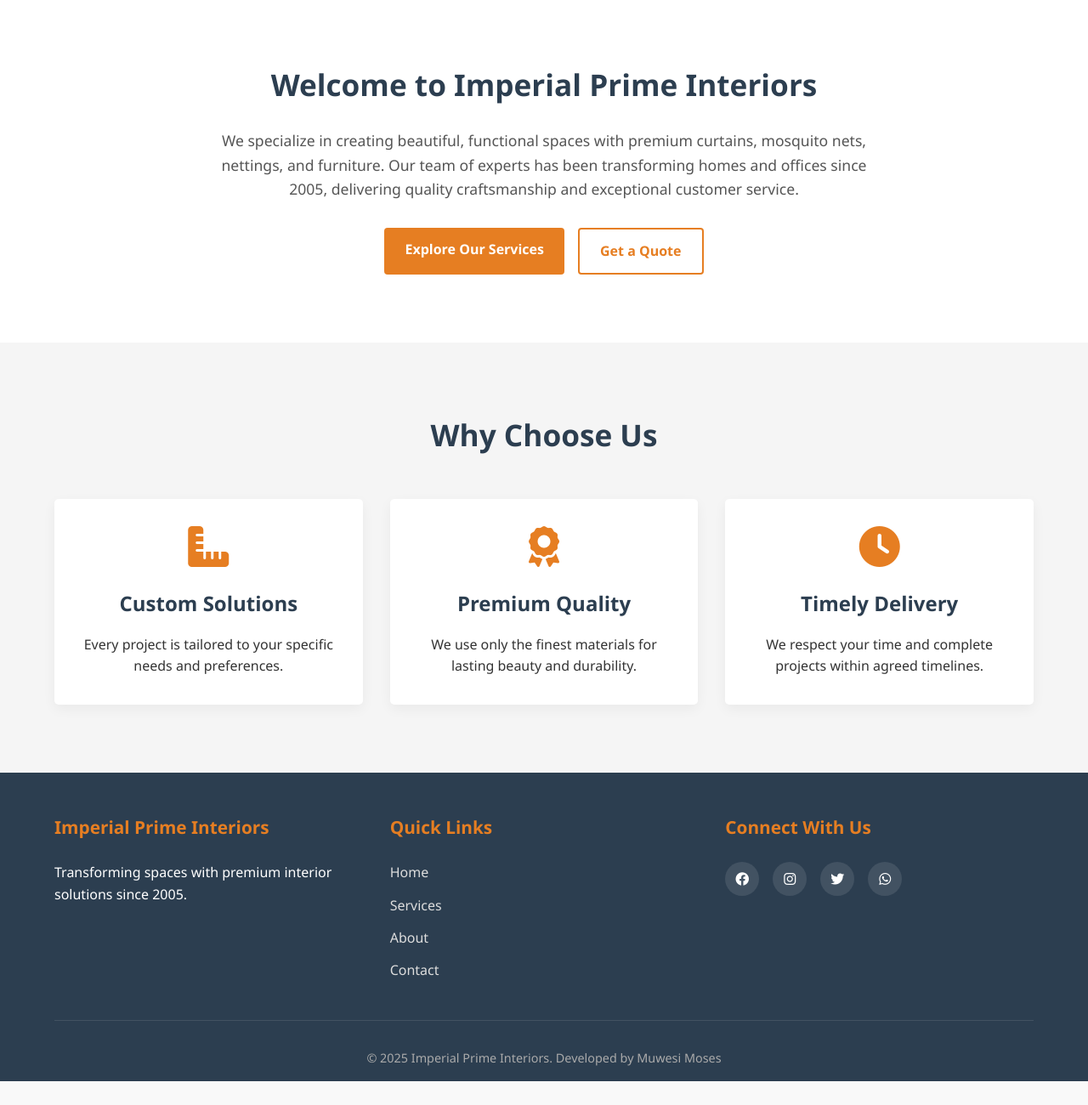
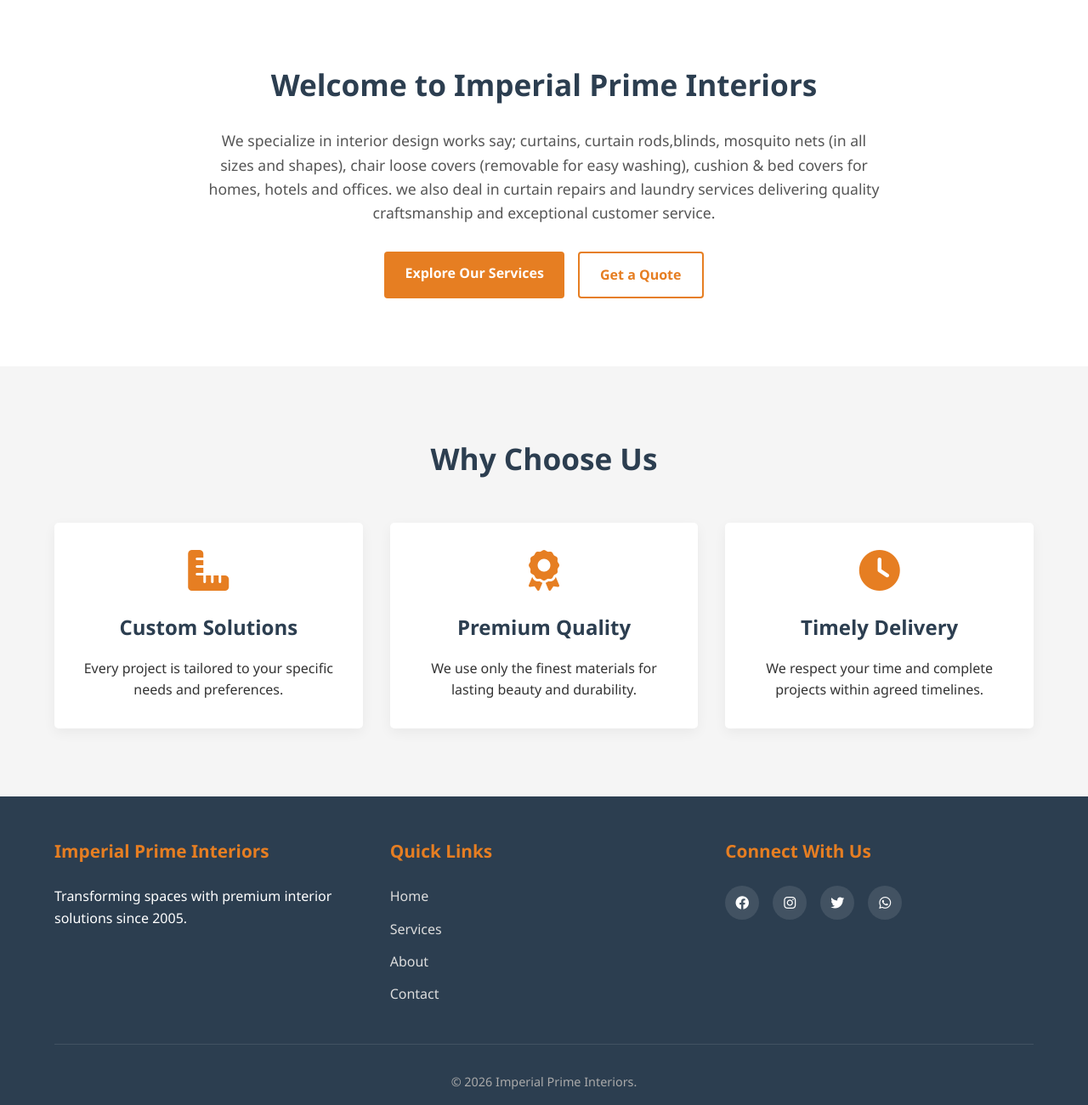
Before and after one commit to rvmyryjh99/design, a plain HTML site: page index.html in a window 1280 px wide. Shown: the part 727-2027 px from the top of the page at 85% size. Before the commit the page ends 1999 px from the top, so only its background shows below. Drawn offline with Linux system fonts and the light colour scheme.

Commit message:
Revise welcome section with detailed service offerings
Updated content in the welcome section to include more detailed information about services offered.

```diff
--- a/index.html
+++ b/index.html
@@ -70,7 +70,7 @@
     <section class="welcome">
         <div class="container">
             <h2>Welcome to Imperial Prime Interiors</h2>
-            <p>We specialize in creating beautiful, functional spaces with premium curtains, mosquito nets, nettings, and furniture. Our team of experts has been transforming homes and offices since 2005, delivering quality craftsmanship and exceptional customer service.</p>
+            <p>We specialize in interior design works say; curtains, curtain rods,blinds, mosquito nets (in all sizes and shapes), chair loose covers (removable for easy washing), cushion & bed covers for homes, hotels and offices. we also deal in curtain repairs and laundry services delivering quality craftsmanship and exceptional customer service.</p>
             <div class="cta-buttons">
                 <a href="services.html" class="btn primary">Explore Our Services</a>
                 <a href="contact.html" class="btn secondary">Get a Quote</a>
@@ -130,7 +130,7 @@
                 </div>
             </div>
             <div class="footer-bottom">
-                <p>&copy; 2025 Imperial Prime Interiors. Developed by Muwesi Moses </p>
+                <p>&copy; 2026 Imperial Prime Interiors. </p>
             </div>
         </div>
     </footer>
```
